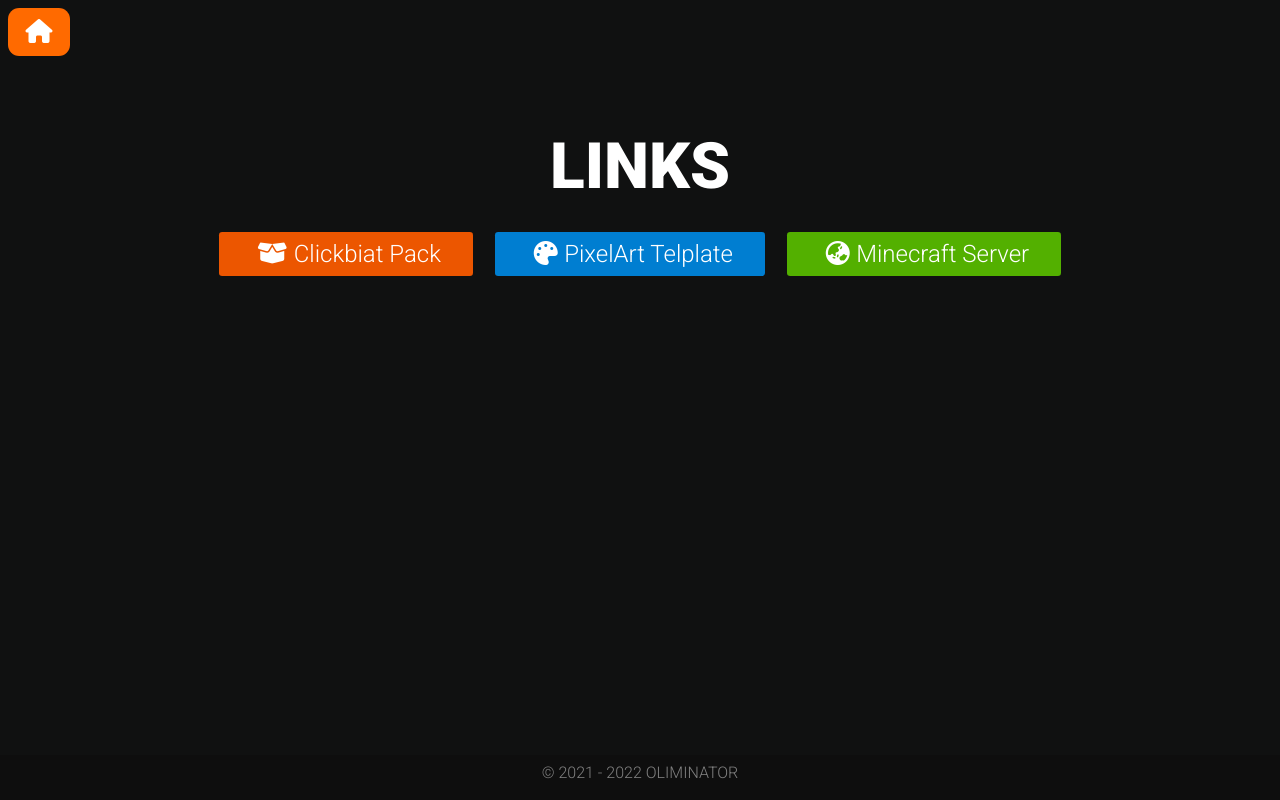
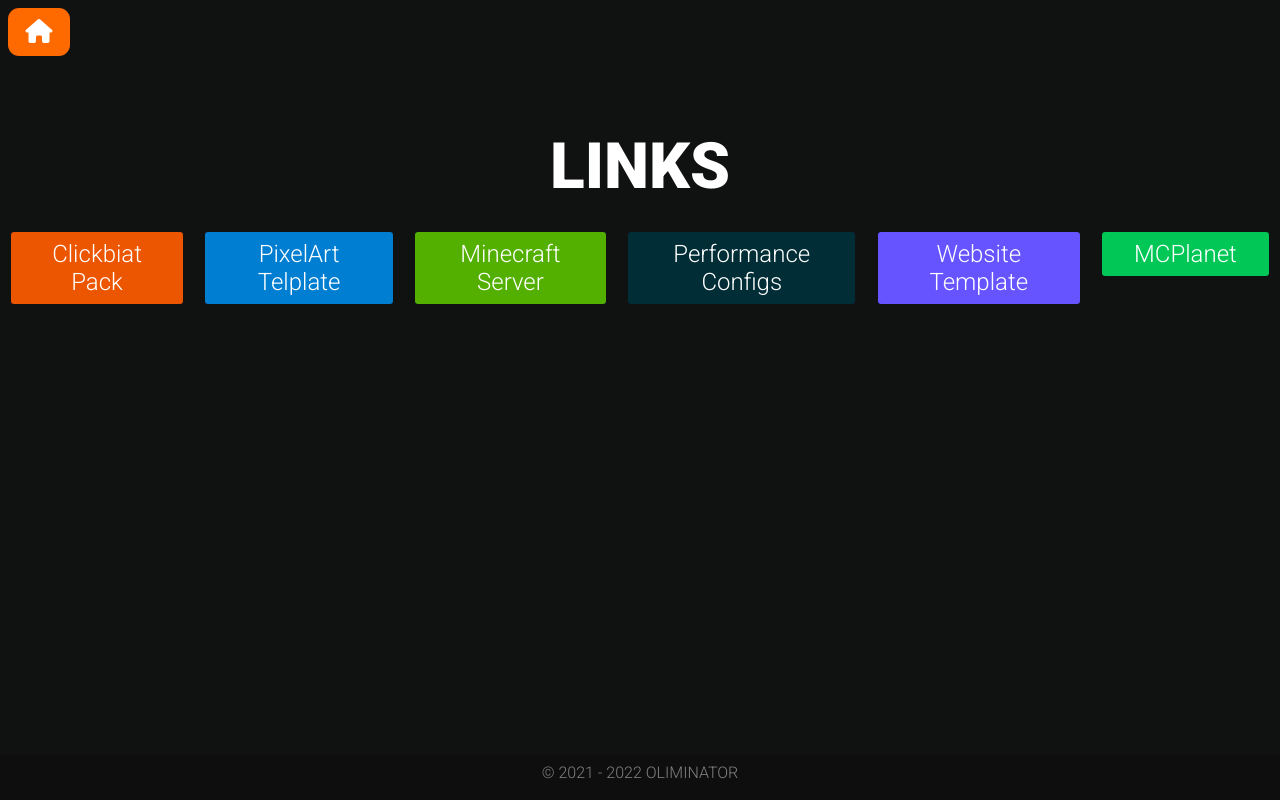
Before and after one commit to OLIMINATOR/oliminator-web, a plain HTML site: page resources.html in a window 1280 px wide. Drawn offline with nearby package versions, Linux system fonts and the light colour scheme.

Commit message:
Links update

```diff
--- a/app/scss/_buttons.scss
+++ b/app/scss/_buttons.scss
@@ -98,8 +98,7 @@
         transition: .3s;
 
         &:hover {
-            border-radius: .6rem;
-            filter: drop-shadow(5px 5px 4px var(--red));
+            filter: drop-shadow(1px 1px 8px var(--red));
         }
     }
 
@@ -110,14 +109,32 @@
     .btn-pixelart{
         background-color: var(--blue);
         &:hover {
-            filter: drop-shadow(5px 5px 4px var(--blue-darker));
+            filter: drop-shadow(1px 1px 8px var(--blue));
         }
     }
 
     .btn-mcserver{
         background-color: var(--green2);
         &:hover {
-            filter: drop-shadow(5px 5px 4px var(--green2-darker));
+            filter: drop-shadow(1px 1px 8px var(--green2));
+        }
+    }
+    .btn-mcconfigs{
+        background-color: var(--quadark);
+        &:hover {
+            filter: drop-shadow(1px 1px 8px var(--quadark));
+        }
+    }
+    .btn-mcweb{
+        background-color: var(--blue2);
+        &:hover {
+            filter: drop-shadow(1px 1px 8px var(--blue2));
+        }
+    }
+    .btn-mcplanet{
+        background-color: var(--lime);
+        &:hover {
+            filter: drop-shadow(1px 1px 8px var(--lime));
         }
     }
 }
--- a/app/scss/_containers.scss
+++ b/app/scss/_containers.scss
@@ -18,7 +18,7 @@
 }
 
 .resources-btn {
-    height: 20vh;
+    height: 30vh;
     display: flex;
     justify-content: center;
     align-items: flex-start;
--- a/app/scss/_vars.scss
+++ b/app/scss/_vars.scss
@@ -9,6 +9,10 @@
     --green2: #53b000;
     --green2-darker: #53b000;
     --green: #029500;
+    --quadark: #002d36;
+    --aquadark-darker: #001a1f;
+    --blue2: #6554ff;
+    --lime: #00c756;
     //Social colours
     --discord: #5865f2;
     --instagram1: #cf0057;
--- a/resources.html
+++ b/resources.html
@@ -25,9 +25,12 @@
         </div>
     </header>
     <section class="resources-btn">
-        <button class="btn-clickbiat-pack"><a href="https://link.oliminator.net/clickbiat-pack"><i class="fas fa-box-open"></i>Clickbiat Pack</a></button>
-        <button class="btn-pixelart"><a href="https://link.oliminator.net/pixelart"><i class="fas fa-palette"></i>PixelArt Telplate</a></button>
-        <button class="btn-mcserver"><a href="https://lendmark.sk"><i class="fas fa-globe-asia"></i>Minecraft Server</a></button>
+        <button class="btn-clickbiat-pack"><a href="https://link.oliminator.net/clickbiat-pack">Clickbiat Pack</a></button>
+        <button class="btn-pixelart"><a href="https://link.oliminator.net/pixelart">PixelArt Telplate</a></button>
+        <button class="btn-mcserver"><a href="https://lendmark.sk">Minecraft Server</a></button>
+        <button class="btn-mcconfigs"><a href="https://github.com/OLIMINATOR/performance-configs">Performance Configs</a></button>
+        <button class="btn-mcweb"><a href="https://github.com/OLIMINATOR/mc-server-website">Website Template</a></button>
+        <button class="btn-mcplanet"><a href="https://www.planetminecraft.com/member/oliver90001/">MCPlanet</a></button>
     </section>
     <footer>
         <p class="footer-title">© 2021 - 2022 OLIMINATOR</p>
```
Also changed, not shown: dist/style.css, 1 other file.
